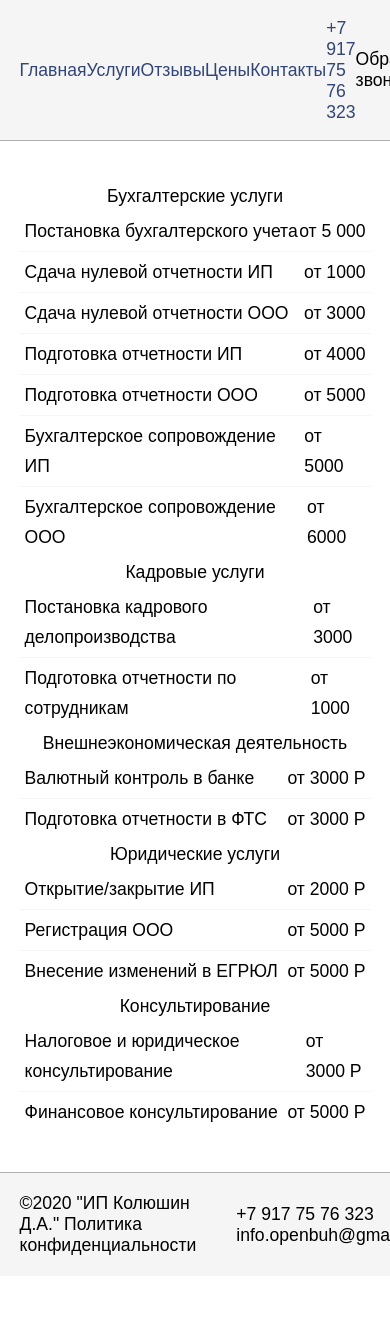
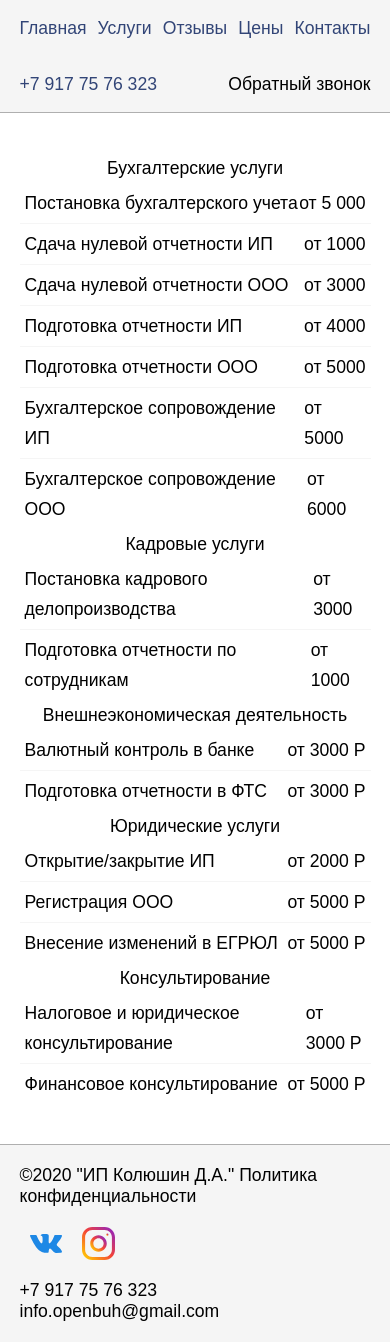
Before and after one commit to Rinzler17/buh, a PHP site: page /price.html in a window 390 px wide; the page is wider, and only the part inside the window is pictured. Before the commit the page ends 1255 px from the top of that part, so only its background shows below. Run offline with PHP 8.4, Linux system fonts and the light colour scheme.

Commit message:
Add files via upload

```diff
--- a/css/main.css
+++ b/css/main.css
@@ -1250,5 +1250,48 @@ button.btn-floating {
 }
 
 /* MESSENGER */
+@media screen and (max-width: 720px) {
+  header .container {
+    flex-wrap: wrap;
+  }
+
+  #cause .cause .causes {
+    grid-template-columns: 1fr;
+    grid-gap: 5px;
+  }
+
+  #uslugi .container button {
+    bottom: auto;
+  }
+  #uslugi .container .tariffs {
+    flex-direction: column;
+  }
+  #uslugi .container .tariffs .item .item_head {
+    min-height: auto;
+  }
+
+  #keys .keys h2 {
+    font-size: 40px;
+  }
+  #keys .keys .keys_containers {
+    flex-direction: column;
+  }
+
+  #review .review h2 {
+    font-size: 60px;
+  }
+
+  #team .team .team_items .team_item {
+    flex-direction: column;
+  }
+
+  footer nav .container {
+    flex-wrap: wrap;
+  }
+  footer nav .container .social {
+    justify-content: flex-start;
+    margin: 20px 0px;
+  }
+}
 
 /*# sourceMappingURL=main.css.map */
--- a/css/main.scss
+++ b/css/main.scss
@@ -1340,3 +1340,48 @@ button.btn-floating {
 
 
 /* MESSENGER */
+
+@media screen and (max-width: 720px) {
+  header .container {
+    flex-wrap: wrap;
+  }
+  #cause .cause .causes {
+    grid-template-columns: 1fr;
+    grid-gap: 5px;
+  }
+  #uslugi .container {
+    button {
+      bottom: auto;
+    }
+
+    .tariffs {
+      flex-direction: column;
+
+      .item .item_head {
+        min-height: auto;
+      }
+    }
+  }
+  #keys .keys {
+    h2 {
+      font-size: 40px;
+    }
+
+    .keys_containers{
+      flex-direction: column;
+    }
+  }
+  #review .review h2{
+    font-size: 60px;
+  }
+  #team .team .team_items .team_item{
+    flex-direction: column;
+  }
+  footer nav .container{
+    flex-wrap: wrap;
+    .social{
+      justify-content: flex-start;
+      margin: 20px 0px;
+    }
+  }
+}
```
Also changed, not shown: 1 other file.
